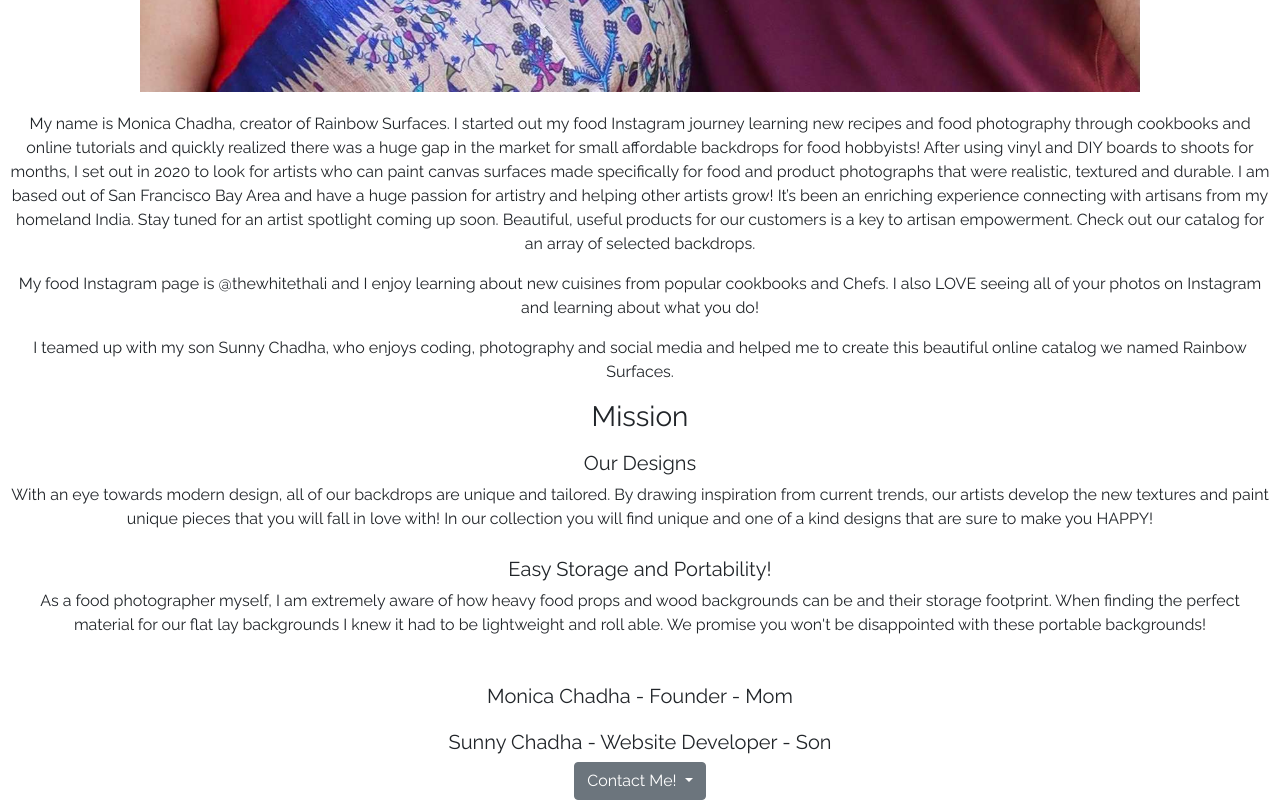
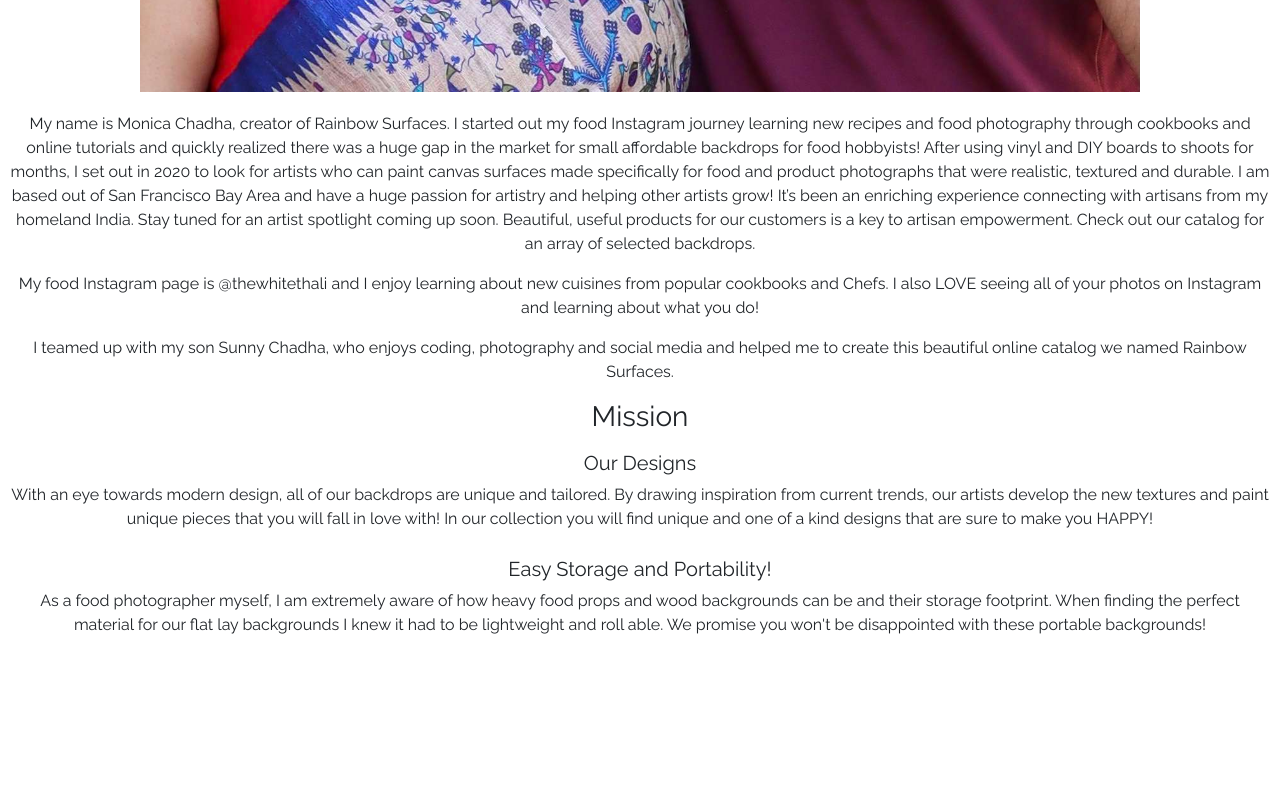
Before and after one commit to sunnychadha123/rainbowsurfaces, a plain HTML site: page aboutus.html in a window 1280 px wide. Shown: the part 874-1674 px from the top of the page. After the commit the page ends 1527 px from the top, so only its background shows below. Drawn offline with nearby package versions, Linux system fonts and the light colour scheme.

Commit message:
Update aboutus.html

```diff
--- a/aboutus.html
+++ b/aboutus.html
@@ -64,51 +64,6 @@
     <h5 class="center">Easy Storage and Portability!</h5>
     <p class="center side">As a food photographer myself, I am extremely aware of how heavy food props and wood backgrounds can be and their storage footprint. When finding the perfect material for our flat lay backgrounds I knew it had to be lightweight and roll able. We promise
         you won't be disappointed with these portable backgrounds!</p>
-    <div class="row">
-        <div class="card col-lg-12 col-md-12 col-sm-12">
-            <!-- <img src="../static/assets/momsunnysq.jpg" class="card-img-top" alt="..."> -->
-            <!-- <button type="image" class="btn btn-primary btn-view" data-bs-toggle="modal" data-bs-target="#modal0">
-                    View More
-                </button> -->
-            <div class="card-body">
-                <h5 class="card-title">Monica Chadha - Founder - Mom</h5>
-                <h5 class="card-text">Sunny Chadha - Website Developer - Son</h5>
-                <!-- <p class="card-text">monicachadha@gmail.com</p> -->
-                <div class="dropdown">
-                    <a class="btn btn-secondary dropdown-toggle" href="#" role="button" id="dropdownMenuLink" data-bs-toggle="dropdown" aria-expanded="false">
-                          Contact Me!
-                        </a>
-
-                    <ul class="dropdown-menu" aria-labelledby="dropdownMenuLink">
-                        <li><a class="dropdown-item" href="https://www.instagram.com/thewhitethali/?hl=en">Instagram</a></li>
-                        <li>
-                            <a class="dropdown-item" href="https://www.facebook.com/monica.chadha.54">Facebook</a>
-                        </li>
-                        <li><a class="dropdown-item">monicachadha@gmail.com</a></li>
-                    </ul>
-                </div>
-            </div>
-        </div>
-        <!-- <div class="card col-lg-6 col-md-6 col-sm-12">
-                <img src="../static/assets/sunnypfp.jpg" class="card-img-top" alt="...">
-                <div class="card-body">
-                    <h5 class="card-title">Sunny Chadha</h5>
-                    <p class="card-text">Website Developer and Son</p>
-                    <p class="card-text">sunny94539@gmail.com</p>
-                    <div class="dropdown">
-                        <a class="btn btn-secondary dropdown-toggle" href="#" role="button" id="dropdownMenuLink" data-bs-toggle="dropdown" aria-expanded="false">
-                          Contact Me!
-                        </a>
-
-                        <ul class="dropdown-menu" aria-labelledby="dropdownMenuLink">
-                            <li><a class="dropdown-item" href="https://www.instagram.com/sunnychads/?hl=en">Instagram</a></li>
-                            <li><a class="dropdown-item" href="https://www.facebook.com/sunnychads">Facebook</a></li>
-                            <li><a class="dropdown-item">sunny94539@gmail.com</a></li>
-                        </ul>
-                    </div>
-                </div>
-            </div> -->
-    </div>
 
 
     <script src="https://code.jquery.com/jquery-3.5.1.slim.min.js" integrity="sha384-DfXdz2htPH0lsSSs5nCTpuj/zy4C+OGpamoFVy38MVBnE+IbbVYUew+OrCXaRkfj" crossorigin="anonymous"></script>
```
